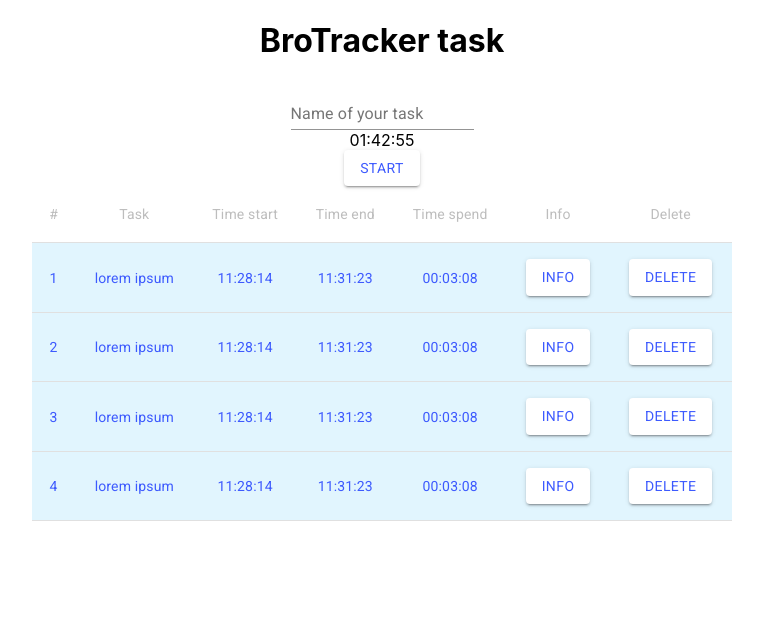
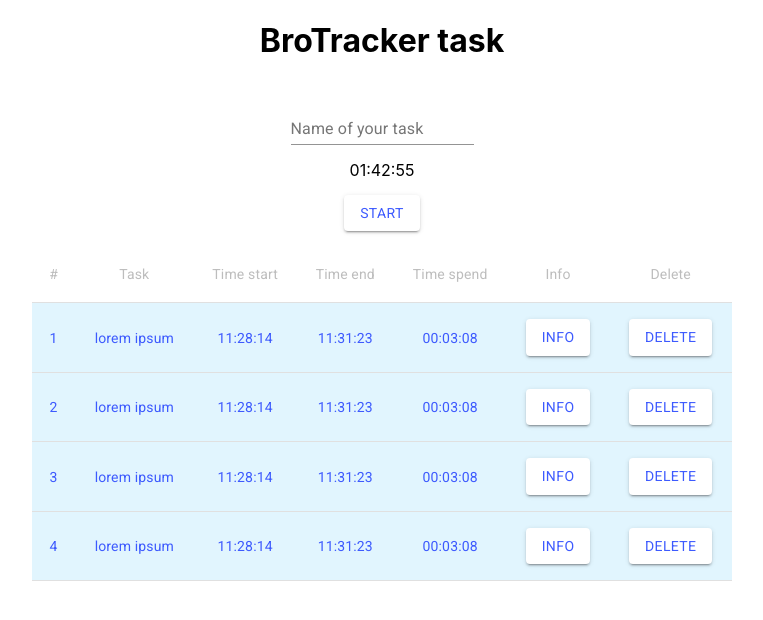
Before and after one commit to SkyWalker1996x/brotracker, a React (Create React App) app: page / in a window 1280 px wide. Shown: the top 620 px of the page, without its empty margins (258-1021 px from the left). Built offline with nearby package versions, Linux system fonts and the light colour scheme.

Commit message:
feat: add column-wrapper

```diff
--- a/src/App.tsx
+++ b/src/App.tsx
@@ -2,16 +2,16 @@ import React from 'react';
 import './App.css';
 import TimerTable from './components/Table/Table';
 import Timer from './components/Timer/Timer';
+import ColumnWrapper from './UI/wrappers/ColumnWrapper/ColumnWrapper';
 
-function App() {
+const App: React.FC = () => {
   return (
-    <div className="App">
+    <ColumnWrapper>
       <h1>BroTracker task</h1>
       <Timer />
       <TimerTable />
-
-    </div>
+    </ColumnWrapper>
   );
-}
+};
 
 export default App;
--- /dev/null
+++ b/src/UI/wrappers/ColumnWrapper/ColumnWrapper.tsx
@@ -0,0 +1,8 @@
+import React from 'react';
+import './column-wrapper.css';
+
+const ColumnWrapper: React.FC = ({ children }) => {
+  return <div className="column-wrapper">{children}</div>;
+};
+
+export default ColumnWrapper;
--- /dev/null
+++ b/src/UI/wrappers/ColumnWrapper/column-wrapper.css
@@ -0,0 +1,6 @@
+.column-wrapper {
+    display: flex;
+    flex-direction: column;
+    align-items: center;
+    row-gap: 15px;
+}
--- a/src/components/Timer/Timer.tsx
+++ b/src/components/Timer/Timer.tsx
@@ -4,6 +4,7 @@ import TimerInfo from './TimerInfo/TimerInfo';
 import { Button } from '@material-ui/core';
 import { makeStyles } from '@material-ui/core/styles';
 import { indigo} from '@material-ui/core/colors';
+import ColumnWrapper from "../../UI/wrappers/ColumnWrapper/ColumnWrapper";
 
 const useStyles = makeStyles({
   timerButton: {
@@ -17,13 +18,13 @@ const Timer = () => {
   const classes = useStyles();
 
   return (
-    <>
+    <ColumnWrapper>
       <TextField id="standard-basic" label="Name of your task" />
       <TimerInfo />
       <Button variant="contained" className={classes.timerButton}>
         Start
       </Button>
-    </>
+    </ColumnWrapper>
   );
 };
 
```
